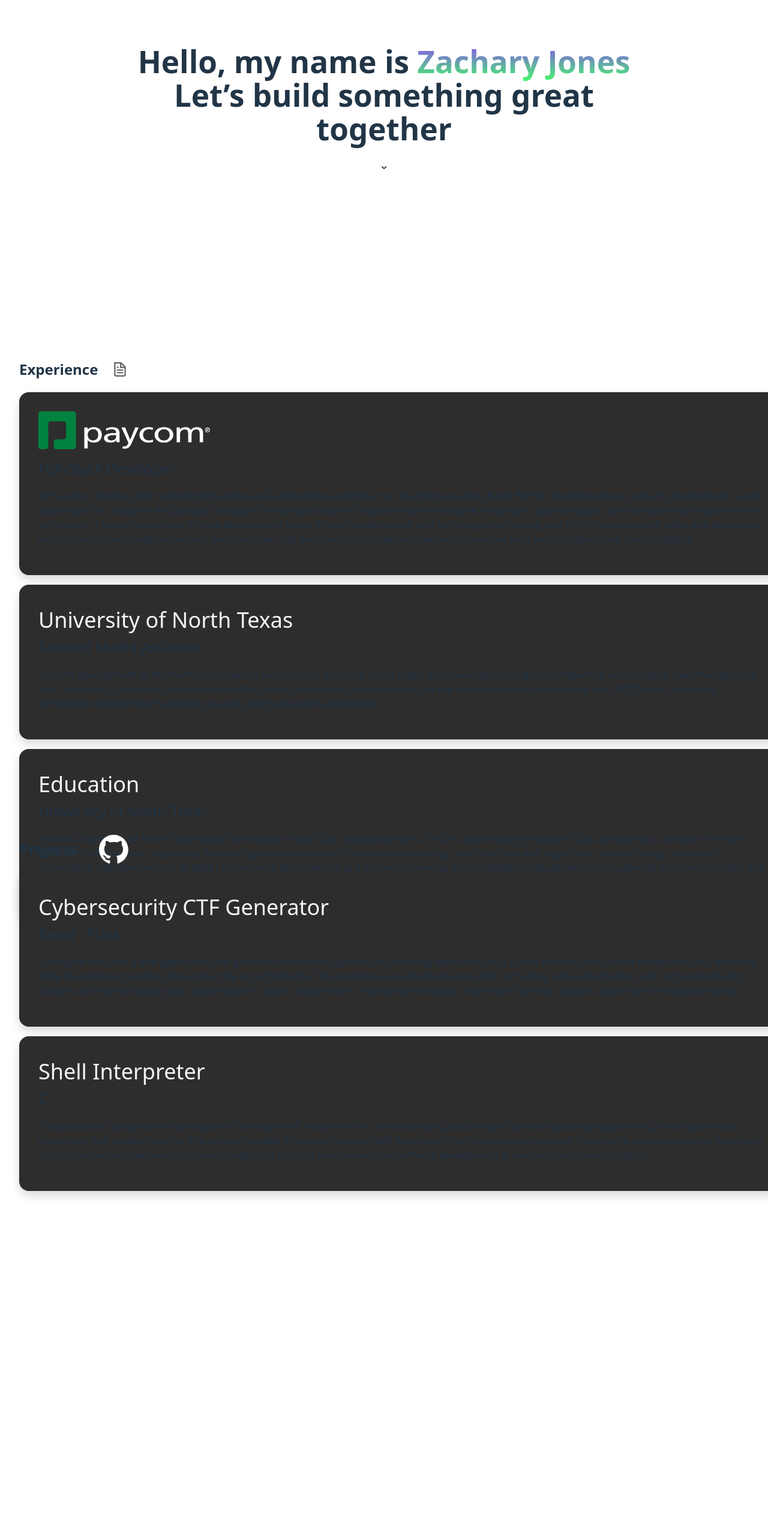
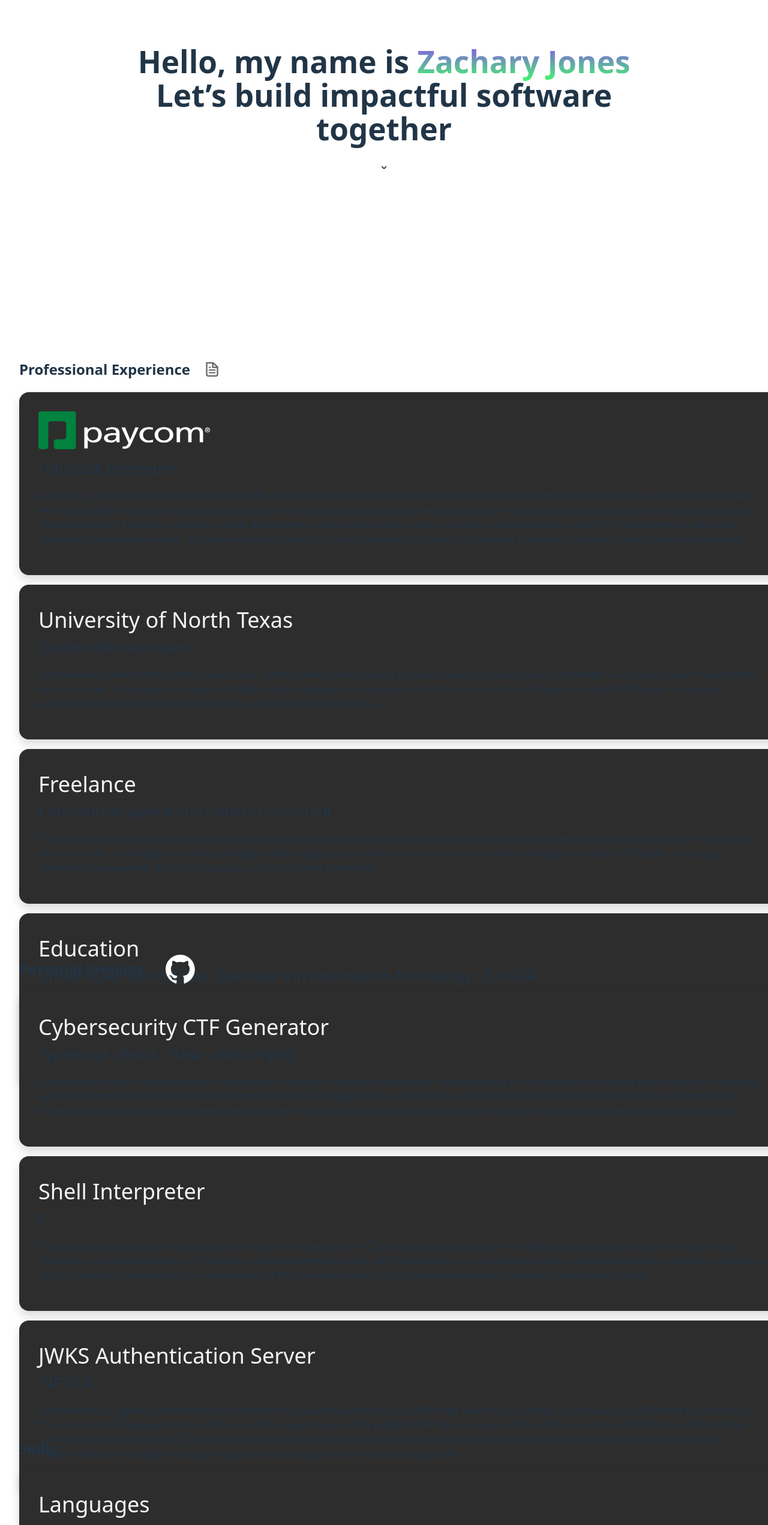
Before and after one commit to zachkjones512/ZacharyJones.github.io, a React (Vite) app: page / in a window 1280 px wide. Shown: the part 234-2777 px from the top of the page at 60% size. Before the commit the page ends 2464 px from the top, so only its background shows below. Built offline with nearby package versions, Linux system fonts and the light colour scheme.

Commit message:
Updated resume, personal projects, and skills entries

```diff
--- a/src/App.tsx
+++ b/src/App.tsx
@@ -1,13 +1,13 @@
-// import { useState, useEffect, useRef } from 'react'
-
 import Card from './components/card.tsx'
 
-let body = {paycom: "At Paycom, I develop and maintain high-traffic SaaS applications using React on the front end and C# and PHP for backend services and API development. I work closely with UX designers and product managers to translate business requirements into intuitive, responsive, and accessible user interfaces that improve client satisfaction. I actively participate in Agile development cycles through code reviews, unit and integration testing, and CI/CD improvements, while also diagnosing performance issues, applying security best practices, and documenting architectural decisions to ensure long-term scalability and maintainability.",
+let body = {paycom: "At Paycom, I developed and maintained high-traffic SaaS applications using React on the front end and C# and PHP for backend services and API development. I work closely with UX designers and product managers to translate business requirements into intuitive, responsive, and accessible user interfaces that improve client satisfaction. I actively participate in Agile development cycles through code reviews, unit and integration testing, and CI/CD improvements, while also diagnosing performance issues, applying security best practices, and documenting architectural decisions to ensure long-term scalability and maintainability.",
             unt: "I led the development of the North Texas Debate Team’s online presence, using Figma and Javascript to design and implement an accessible, user-friendly front end. In parallel, I developed and executed digital media strategies to promote events for the Communications Department and UNT Debate, increasing community engagement, fundraising success, and public event attendance.",
-            edu: "I earned a Bachelor of Arts in Information Technology in May 2025, graduating with a 3.8 GPA and receiving President’s List and Dean’s List honors in in 6 of 8 semesters. My academic experience included rigorous coursework in software engineering, data structures and algorithms, systems design, databases, networking, and cybersecurity. In 2024 I represented the university as a national runner-up in intercollegiate debate, which strengthened my communication and analytical skills.",
+            debate: "While completing my degree, I gained invaluable leadership, communication, and research skills working with high schools across the nation as a competitive debate consultant, working with nationally-ranked public school debate teams in argument generation, directed research, and public speaking skills.",
+            edu: "I earned a Bachelor of Arts in Information Technology in May 2025, graduating with a 3.8 GPA and receiving President’s List and Dean’s List honors in in all 8 of 8 semesters. My academic experience included rigorous coursework in software engineering, data structures and algorithms, systems design, databases, networking, and cybersecurity. In 2024 I represented the university as a national runner-up in intercollegiate debate, which strengthened my communication and analytical skills. Go Mean Green!",
             ctf: "I designed and built a web application that generates interactive cybersecurity teaching resources using a Flask backend and a React-based front end, following Agile development practices throughout the project lifecycle. The application was deployed using AWS for hosting and authentication and containerized with Docker, and I worked closely with stakeholders to gather requirements, incorporate feedback, and ensure the final solution aligned with instructional needs.",
-            shell: "I collaboratively designed and developed a Unix-style shell interpreter in C, demonstrating proficiency in low-level systems programming, direct system call interaction, and backend testing. The project included implementing core shell functionality such as command parsing, thread-safe process execution, pipelining, and I/O redirection, deepening my understanding of the Unix environment and software development in resource-constrained systems."
-}
+            shell: "I collaboratively designed and developed a Unix-style shell interpreter in C, demonstrating proficiency in low-level systems programming, direct system call interaction, and backend testing. The project included implementing core shell functionality such as command parsing, thread-safe process execution, pipelining, and I/O redirection, deepening my understanding of the Unix environment and software development in resource-constrained systems.",
+            JWKS: "I implemented a lightweight authentication server that issues and validates signed JSON Web Tokens (JWTs) using a publicly exposed JSON Web Key Set (JWKS). The server handled key generation, rotation, and token signing, providing endpoints for token issuance and key discovery in line with industry authentication standards. Through this project, I gained hands-on experience building secure backend services, implementing stateless authentication, and learned key fundamentals surrounding trust, key management, and access control in distributed systems.",
+          }
 
 
 function App() {
@@ -17,28 +17,39 @@ function App() {
     <>
       <div className='header'>
         <div className='header-container'></div>
-        <h1>Hello, my name is <span id='name'>Zachary Jones</span> Let’s build something great together
+        <h1>Hello, my name is <span id='name'>Zachary Jones</span> Let’s build impactful software together
           <p id='downArrow'>⌄</p>
           </h1>
         <div className='header-container'></div>
       </div>
       <div className='header-resume'>
         <div className='resume-container'>
-          <h2>Experience</h2>
-          <a id='resume-icon' href='/Resume.pdf'><img src='/file.svg'  alt='Resume File Icon'/></a>
+          <h2>Professional Experience</h2>
+          <a id='resume-icon' href='Resume.pdf'><img src='/file.svg'  alt='Resume File Icon'/></a>
         </div>
         <Card Name={'Paycom'} Title={'Full-Stack Developer'} Body={body.paycom} imageUrl={"/paycomLogo.svg"}/>
-        <Card Name={'University of North Texas'} Title={'Student Media Assistant'} Body={body.unt}/>
-        <Card Name={'Education'} Title={'University of North Texas'} Body={body.edu}/>
+        <Card Name={'University of North Texas'} Title={'Student Web Assistant'} Body={body.unt}/>
+        <Card Name={'Freelance'} Title={'Competitive Speech and Debate Consultant'} Body={body.unt}/>
+        <Card Name={'Education'} Title={`University of North Texas · Bachelor's in Information Technology · 3.8 GPA`} Body={body.edu}/>
       </div>
-      <div className='header-resume'>
+      <div className='header-proj'>
         <div className='resume-container'>
-          <h2>Projects</h2>
+          <h2>Personal Projects</h2>
           <a id='github-icon' href='https://www.github.com/zachkjones512'><img id='github' src='/github.svg'  alt='Github Link'/></a>
         </div>
-        <Card Name={'Cybersecurity CTF Generator'} Title={'React · Flask'} Body={body.ctf}/>
+        <Card Name={'Cybersecurity CTF Generator'} Title={'Typescript · React · Flask · AWS Amplify '} Body={body.ctf}/>
         <Card Name={'Shell Interpreter'} Title={'C'} Body={body.shell}/>
+        <Card Name={'JWKS Authentication Server'} Title={'.NET/C#'} Body={body.JWKS}/>
       </div>
+      <div className='header-skills'>
+        <div className='resume-container'>
+          <h2>Skills</h2>
+        </div>
+        <Card Name={'Languages'} Title={'React · TypeScript · C#/.NET · C++ · Node · PHP'} Body={""}/>
+        <Card Name={'Technologies'} Title={'Git · SQL · UNIX/Bash · Jira · AWS Lambda · Visual Studio'} Body={""}/>
+        <Card Name={'Certifications'} Title={'Adobe Certified Professional: Premiere Pro/Photoshop · Microsoft Office Specialist: Access/Excel'} Body={""}/>
+      </div>
+      <p>Interested in learning more? Find me on <a href='https://www.linkedin.com/in/zachary-k-jones/'>LinkedIn</a></p>
     </>
   )
 }
--- a/src/index.css
+++ b/src/index.css
@@ -40,7 +40,7 @@ body {
 .header{
   display: flex;
   flex-direction: column;
-  width: 70%;
+  width: 75%;
   animation: slideIn 1s ease-out;
   justify-self: center;
   align-self: center;
@@ -77,7 +77,25 @@ h1 {
   flex-direction: column;
   justify-content: start;
   align-items: start;
+  height:125vh;
+  width: 100%;
+}
+
+.header-proj{
+  display: flex;
+  flex-direction: column;
+  justify-content: start;
+  align-items: start;
   height:100vh;
+  width: 100%;
+}
+
+.header-skills{
+  display: flex;
+  flex-direction: column;
+  justify-content: start;
+  align-items: start;
+  height:80vh;
   width: 100%;
 }
 
--- a/vite.config.ts
+++ b/vite.config.ts
@@ -3,6 +3,6 @@ import react from '@vitejs/plugin-react-swc'
 
 // https://vite.dev/config/
 export default defineConfig({
-  base: 'ZacharyJones.github.io',
+  base: '/',
   plugins: [react()],
 })
```
